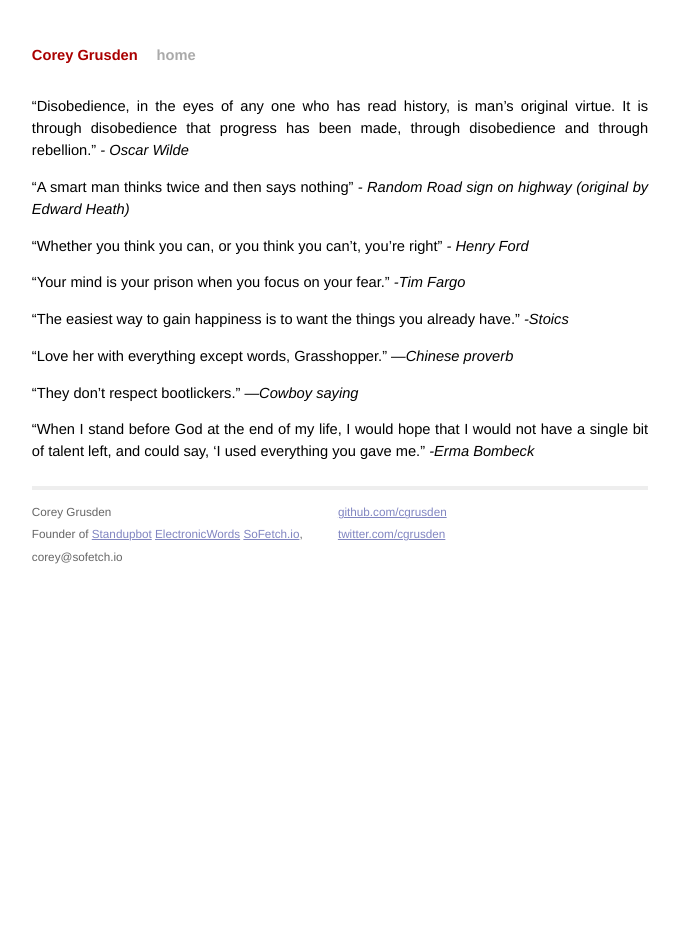
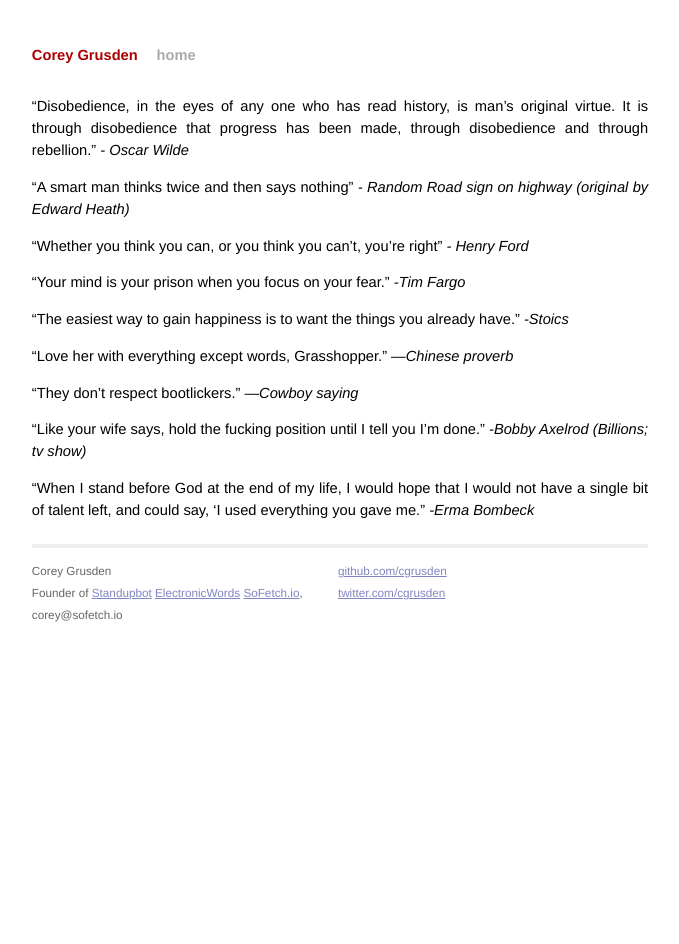
Before and after one commit to cgrusden/cgrusden.github.io, a Jekyll site: the page built from quotes.md, in a window 1280 px wide. Shown: the whole page, without its empty margins (300-979 px from the left). Built offline with Jekyll 4.4.1, drawn with Linux system fonts in a browser that asks for light colours; our own code applies the rules of GitHub Pages for plain Markdown files.

Commit message:
Axelrod quote

```diff
--- a/quotes.md
+++ b/quotes.md
@@ -16,4 +16,6 @@ title: "Quotes I live by"
 
 “They don’t respect bootlickers.” _—Cowboy saying_
 
+"Like your wife says, hold the fucking position until I tell you I’m done." _-Bobby Axelrod (Billions; tv show)_
+
 "When I stand before God at the end of my life, I would hope that I would not have a single bit of talent left, and could say, 'I used everything you gave me." _-Erma Bombeck_
```
